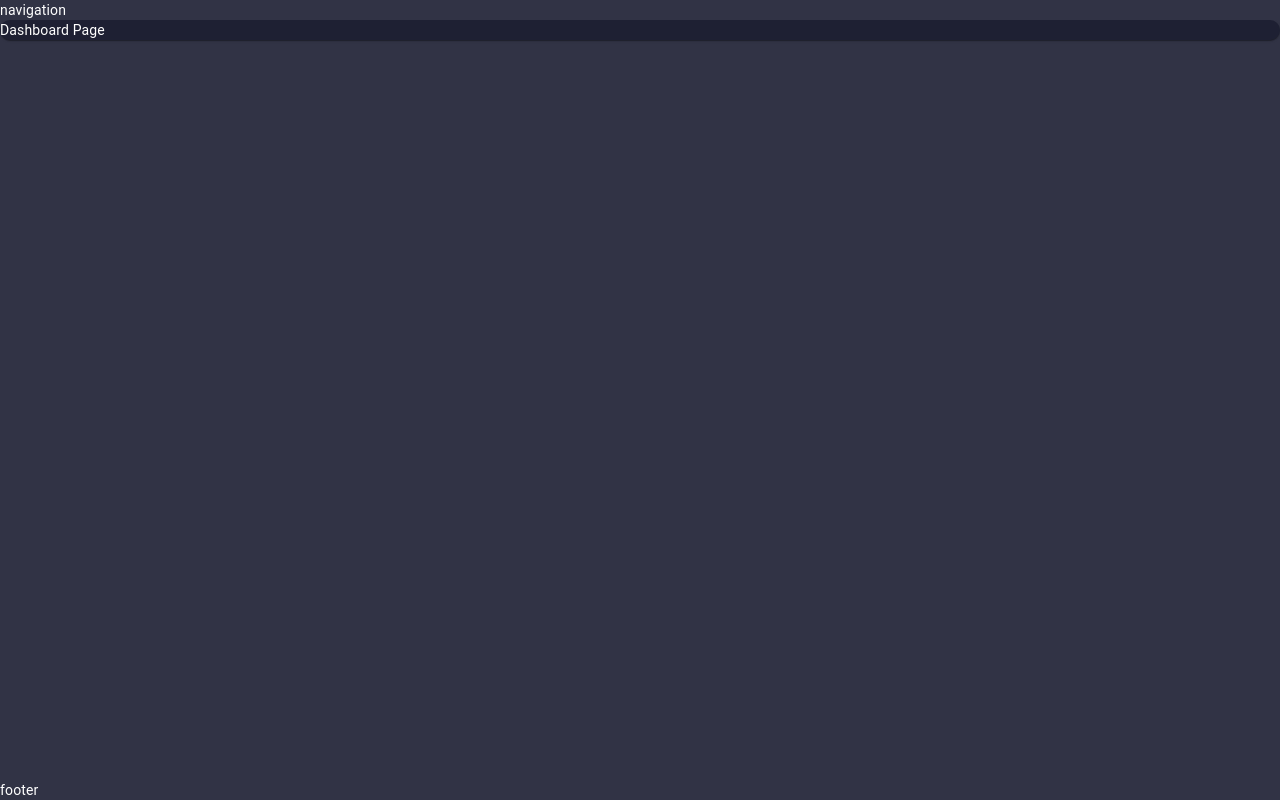
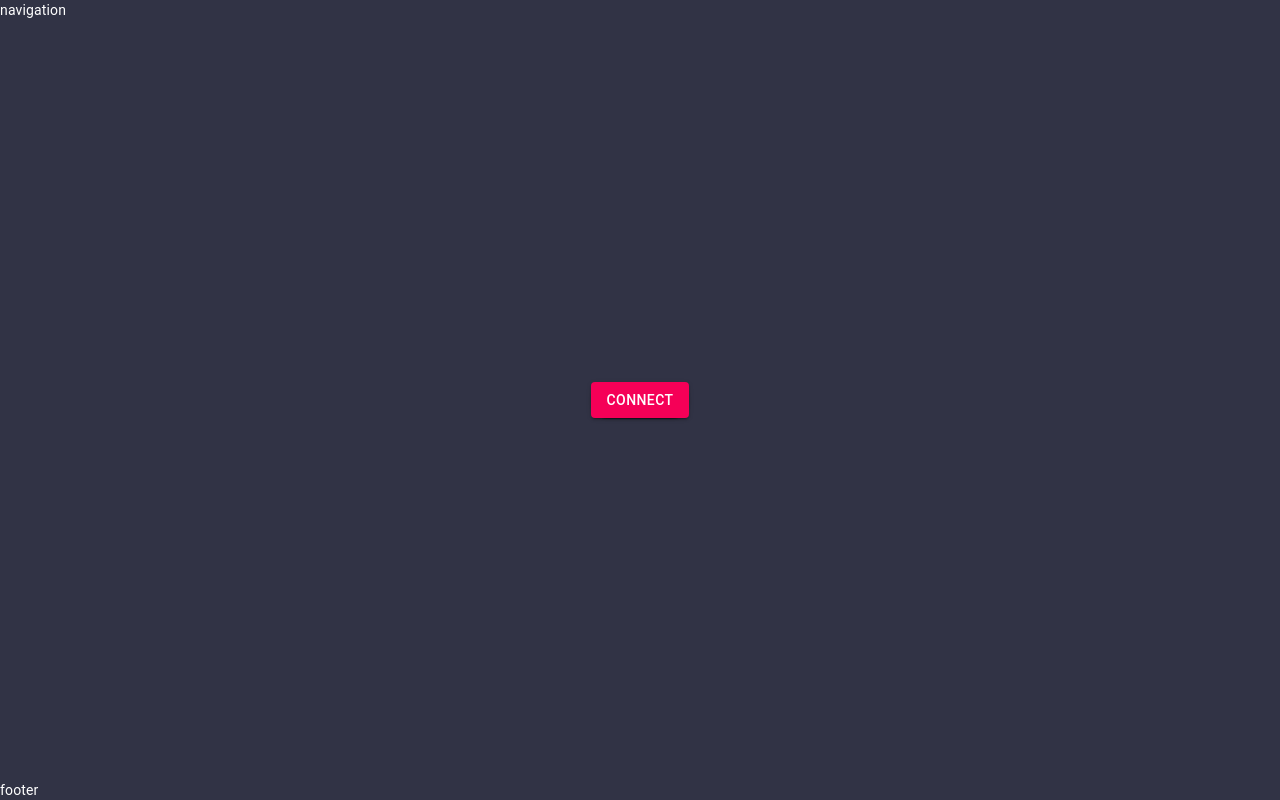
Before and after one commit to Chiselkraft-Design-Laboratory/BatteryBuddyApp, a React (Create React App) app: page / in a window 1280 px wide. Built offline with nearby package versions, Linux system fonts and the light colour scheme.

Commit message:
U5 ConnectWizard

```diff
--- a/src/components/App.js
+++ b/src/components/App.js
@@ -7,13 +7,9 @@ import withDeviceManager from "./core/devicemanager";
 // canvas
 import BaseLayout from "./canvas/layouts/baselayout";
 import DashboardPage from "./canvas/pages/dashboard";
+import ConnectWizard from "./canvas/connectwizard";
 
 class BatteryBuddyApp extends React.Component {
-  componentDidMount() {
-    if (!this.props.device.linked) {
-      this.props.device.connect(linkMode.CANBUS);
-    }
-  }
   render() {
     const { device } = this.props;
     console.log("devicemanager", device);
@@ -28,7 +24,7 @@ class BatteryBuddyApp extends React.Component {
             <DashboardPage />
           </React.Fragment>
         ) : (
-          "connect wizard"
+          <ConnectWizard handleConnect={device.connect} />
         )}
       </BaseLayout>
     );
--- /dev/null
+++ b/src/components/canvas/connectwizard/index.js
@@ -0,0 +1,26 @@
+import React from "react";
+import { makeStyles, Paper, Grid, Button } from "@material-ui/core";
+import withCanvas from "../withCanvas";
+
+const useStyles = makeStyles(
+  (theme) => ({
+    root: {},
+  }),
+  { index: 1 }
+);
+
+const ConnectWizard = ({ canvas, handleConnect }) => {
+  const cl = useStyles();
+
+  return (
+    <Grid item classes={{ root: cl.root }}>
+      <Paper>
+        <Button variant="contained" color="secondary" onClick={handleConnect}>
+          Connect
+        </Button>
+      </Paper>
+    </Grid>
+  );
+};
+
+export default withCanvas(ConnectWizard);
```
